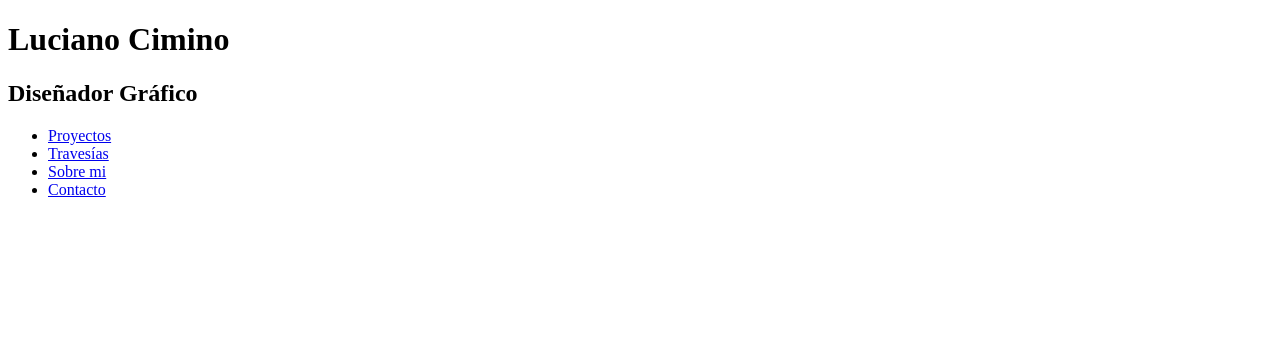
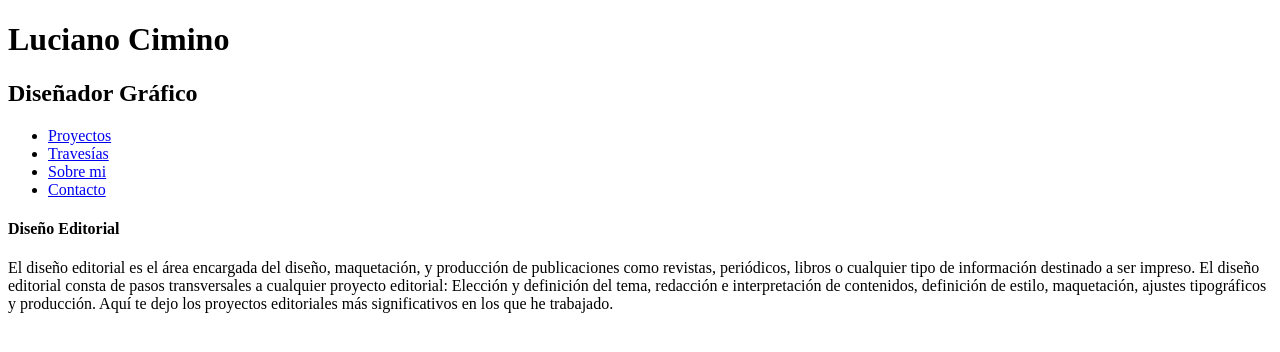
Before and after one commit to LucianoCimino/Portafolio, a plain HTML site: page editorial.html in a window 1280 px wide. Drawn offline with Linux system fonts and the light colour scheme.

Commit message:
editorial

```diff
--- a/editorial.html
+++ b/editorial.html
@@ -27,5 +27,12 @@
 
 		</header>
 
+		<div id="container">
+			<div id="presentacion_editorial">
+				<h4>Diseño Editorial</h4>
+				<p>El diseño editorial es el área encargada del diseño, maquetación, y producción de publicaciones como revistas, periódicos, libros o cualquier tipo de información destinado a ser impreso. El diseño editorial consta de pasos transversales a cualquier proyecto editorial: Elección y definición del tema, redacción e interpretación de contenidos, definición de estilo, maquetación, ajustes tipográficos y producción. Aquí te dejo los proyectos editoriales más significativos en los que he trabajado.</p>
+			</div>
+		</div>
+
 	</body>
 </html>
```
